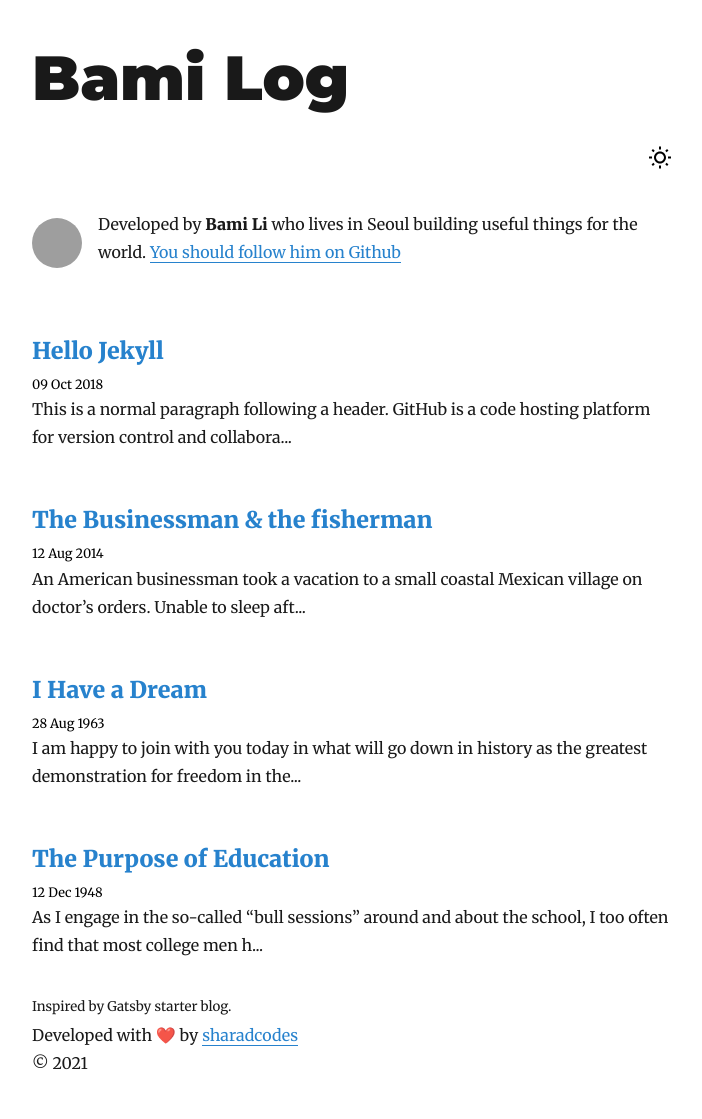
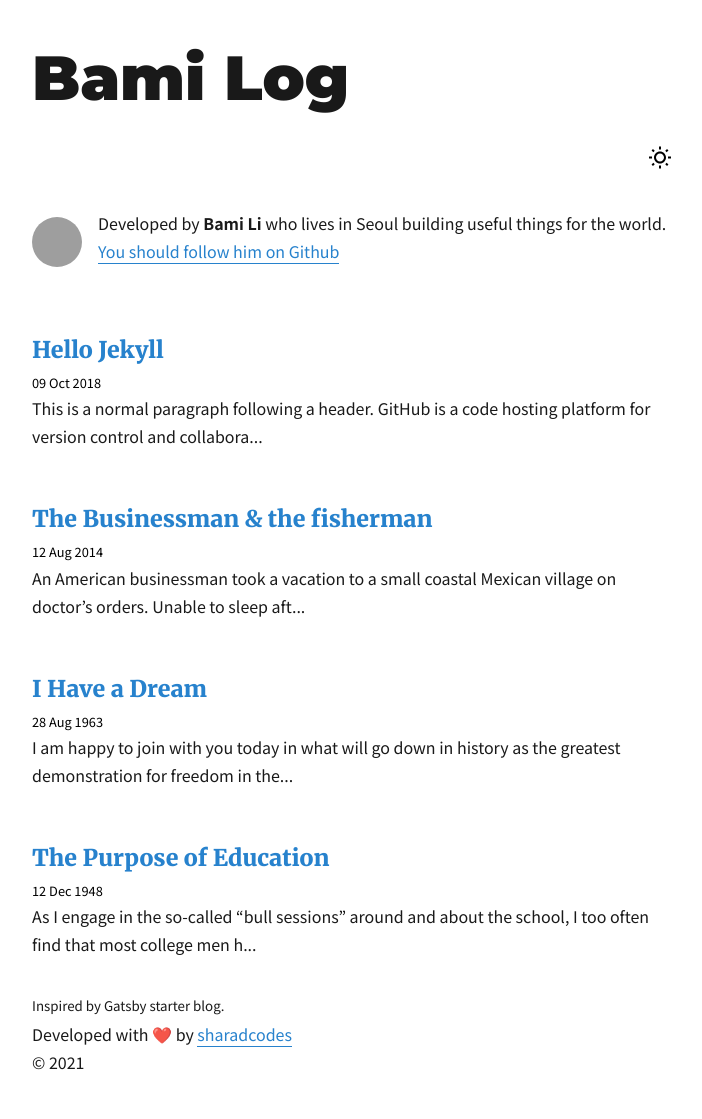
Before and after one commit to libamiew/bamilog, a Jekyll site: the page built from index.md, in a window 1280 px wide. Shown: the whole page, without its empty margins (288-990 px from the left). Built offline with Jekyll 4.4.1, drawn with Linux system fonts in a browser that asks for light colours; emoji names are drawn with the system emoji font; grey boxes are pictures that could not be loaded.

Commit message:
Change URL

```diff
--- a/_config.yml
+++ b/_config.yml
@@ -1,6 +1,6 @@
 title: Bami Log
 markdown: kramdown
-url: ""
+url: "https://libamiew.github.io/bamiloge/"
 baseurl: "/bamiloge"
 
 # for atom feed
--- a/assets/css/style.css
+++ b/assets/css/style.css
@@ -1,4 +1,5 @@
 @import url("https://fonts.googleapis.com/css2?family=Merriweather:ital,wght@0,400;0,900;1,400&family=Montserrat:wght@900&display=swap");
+@import url('https://fonts.googleapis.com/css2?family=Noto+Sans+KR:wght@100;300;400;500;700;900&display=swap');
 
 * {
   padding: 0;
@@ -13,7 +14,7 @@
 
 body,
 html {
-  font-family: "Merriweather", serif;
+  font-family: 'Noto Sans KR', sans-serif;
   line-height: 1.75;
 }
 
```
